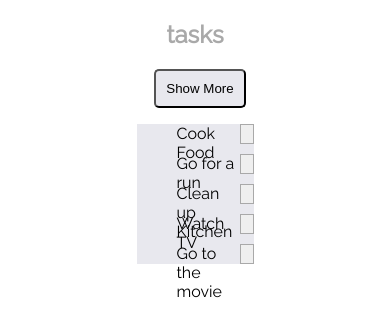
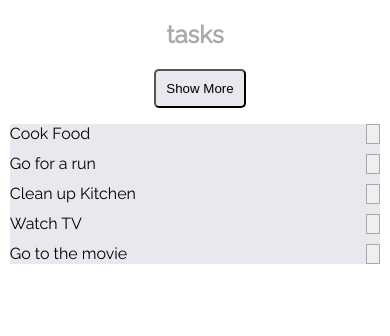
Before and after one commit to Deepali2/React-Tasks, a React (Create React App) app: page / in a window 390 px wide. Shown: the top 336 px of the page. Built offline with nearby package versions, Linux system fonts and the light colour scheme.

Commit message:
removes the space at the beginning of each list item

```diff
--- a/src/App.css
+++ b/src/App.css
@@ -8,11 +8,15 @@ h2 {
 	margin-bottom: 0;
 }
 
+ul {
+	padding-inline-start: 0;
+}
+
 .tasks {
 	list-style: none;
 	background-color: #E8E8EE;
 	margin: auto;
-	width: 30%;
+	width: 40%;
 }
 
 .btnDiv {
@@ -40,11 +44,22 @@ h2 {
 	justify-content: space-between;
 	margin-bottom: 10px;
 	height: 20px;
-
 }
 
-@media screen and (max-width:'960px') {
+@media screen and (max-width:1028px) {
+	.tasks {
+		width: 60%;
+	}
+}
+
+@media screen and (max-width:960px) {
 	.tasks {
 		width: 70%;
 	}
 }
+
+@media screen and (max-width:414px) {
+	.tasks {
+		width: 95%;
+	}
+}
```
